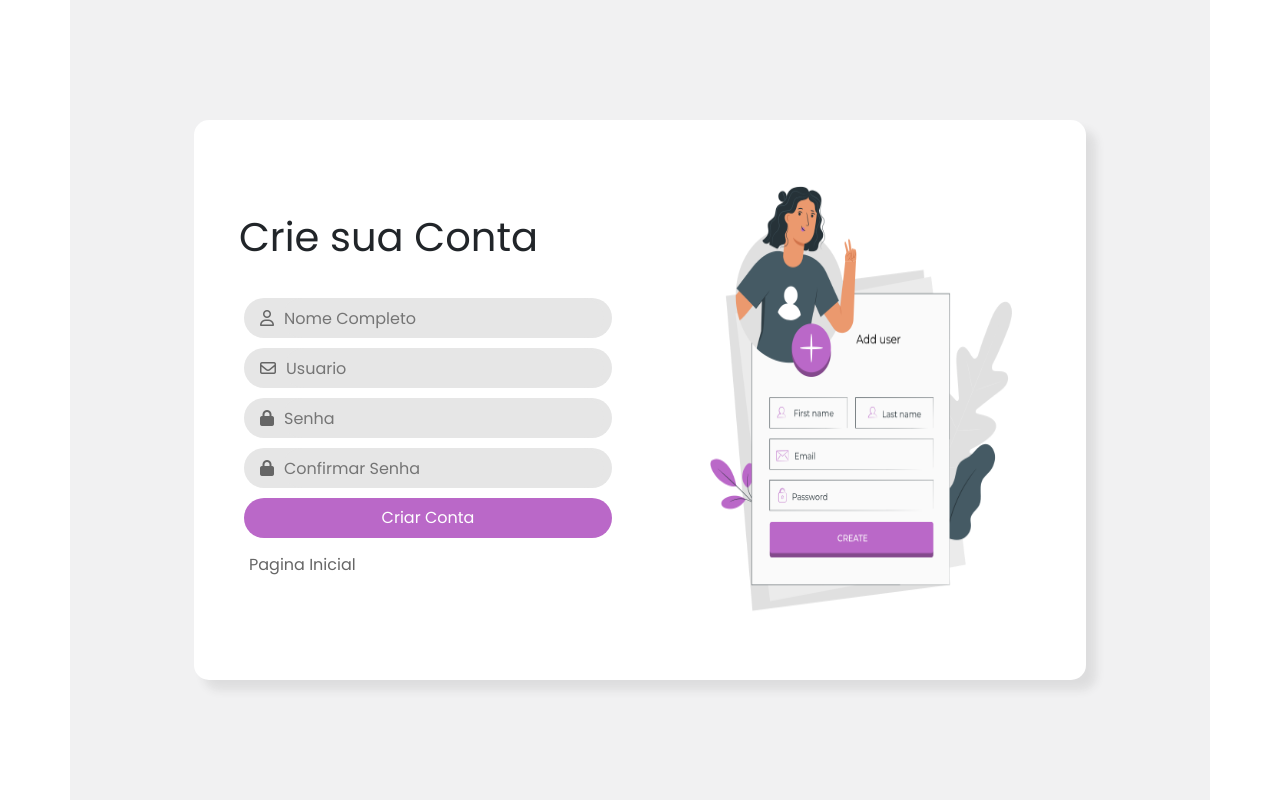
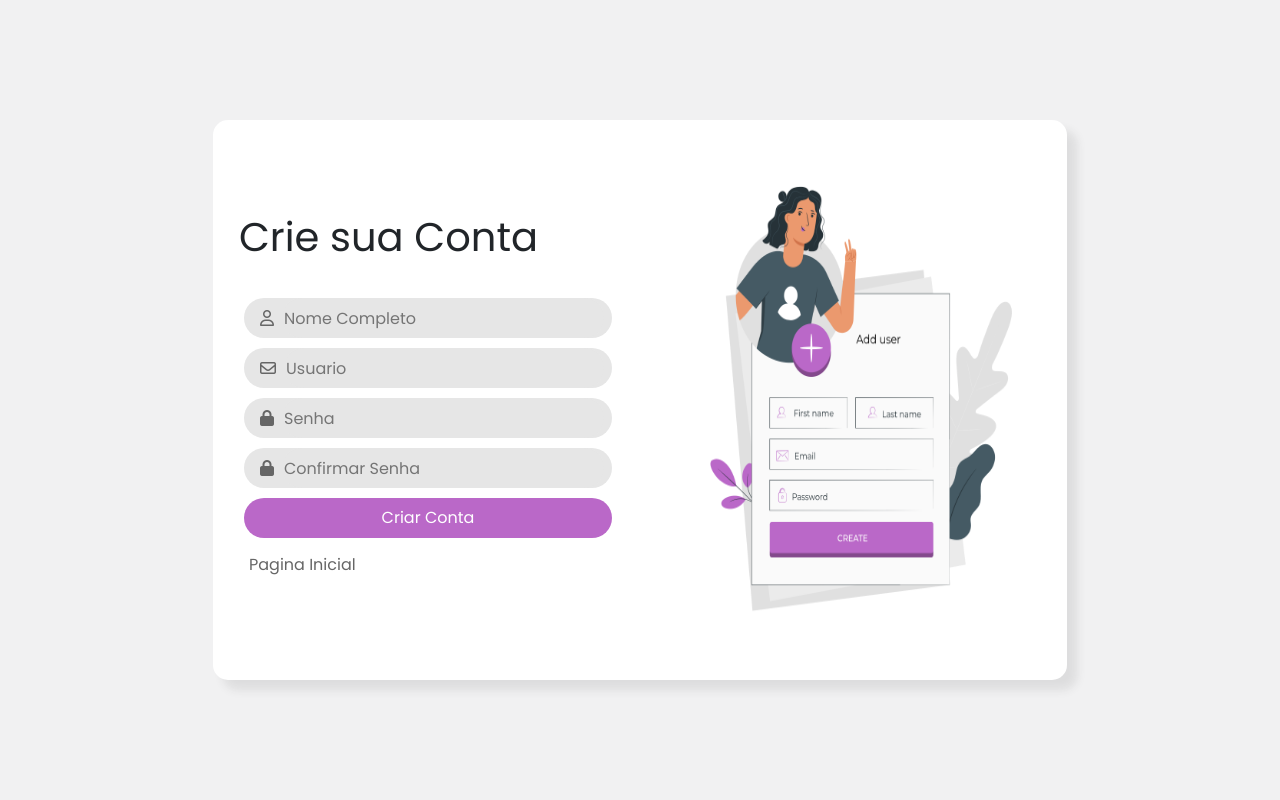
Before and after one commit to AdleyRodrigues/ProjetoWEB, a Vue app in the folder FRONT/: page /signup in a window 1280 px wide. Built offline with nearby package versions, Linux system fonts and the light colour scheme.

Commit message:
pequenas alteraçoes em todas as views

```diff
--- a/FRONT/src/components/Banner.vue
+++ b/FRONT/src/components/Banner.vue
@@ -61,7 +61,7 @@ export default {};
 .imagem img {
   width: 100%;
   margin-top: -395px;
-  margin-left: 100px;
+  margin-left: 150px;
   background-size: cover;
 }
 
--- a/FRONT/src/components/FormSignin.vue
+++ b/FRONT/src/components/FormSignin.vue
@@ -1,5 +1,5 @@
 <template>
-  <div class="container">
+  <div class="container-fluid">
     <div class="content">
       <div class="login">
         <form @submit.prevent="validar" class="form">
@@ -100,7 +100,7 @@ export default {
 </script>
 
 <style scoped>
-.container {
+.container-fluid {
   display: flex;
   justify-content: center;
   align-items: center;
@@ -112,7 +112,7 @@ export default {
 .content {
   background-color: #fff;
   border-radius: 15px;
-  width: 80%;
+  width: 68%;
   height: 70%;
   display: flex;
   justify-content: center;
--- a/FRONT/src/components/FormSignup.vue
+++ b/FRONT/src/components/FormSignup.vue
@@ -1,5 +1,5 @@
 <template>
-  <div class="container">
+  <div class="container-fluid">
     <div class="content">
       <div class="cadastro">
         <form @submit.prevent="validar" class="form">
@@ -106,10 +106,12 @@ export default {
 </script>
 
 <style scoped>
-.container {
-  display: flex;
+.container-fluid{
+
+   display: flex;
   justify-content: center;
   align-items: center;
+  width: 100vw;
   height: 100vh;
   background-color: #f1f1f2;
 }
@@ -117,7 +119,7 @@ export default {
 .content {
   background-color: #fff;
   border-radius: 15px;
-  width: 80%;
+  width: 68%;
   height: 70%;
   display: flex;
   justify-content: center;
```
